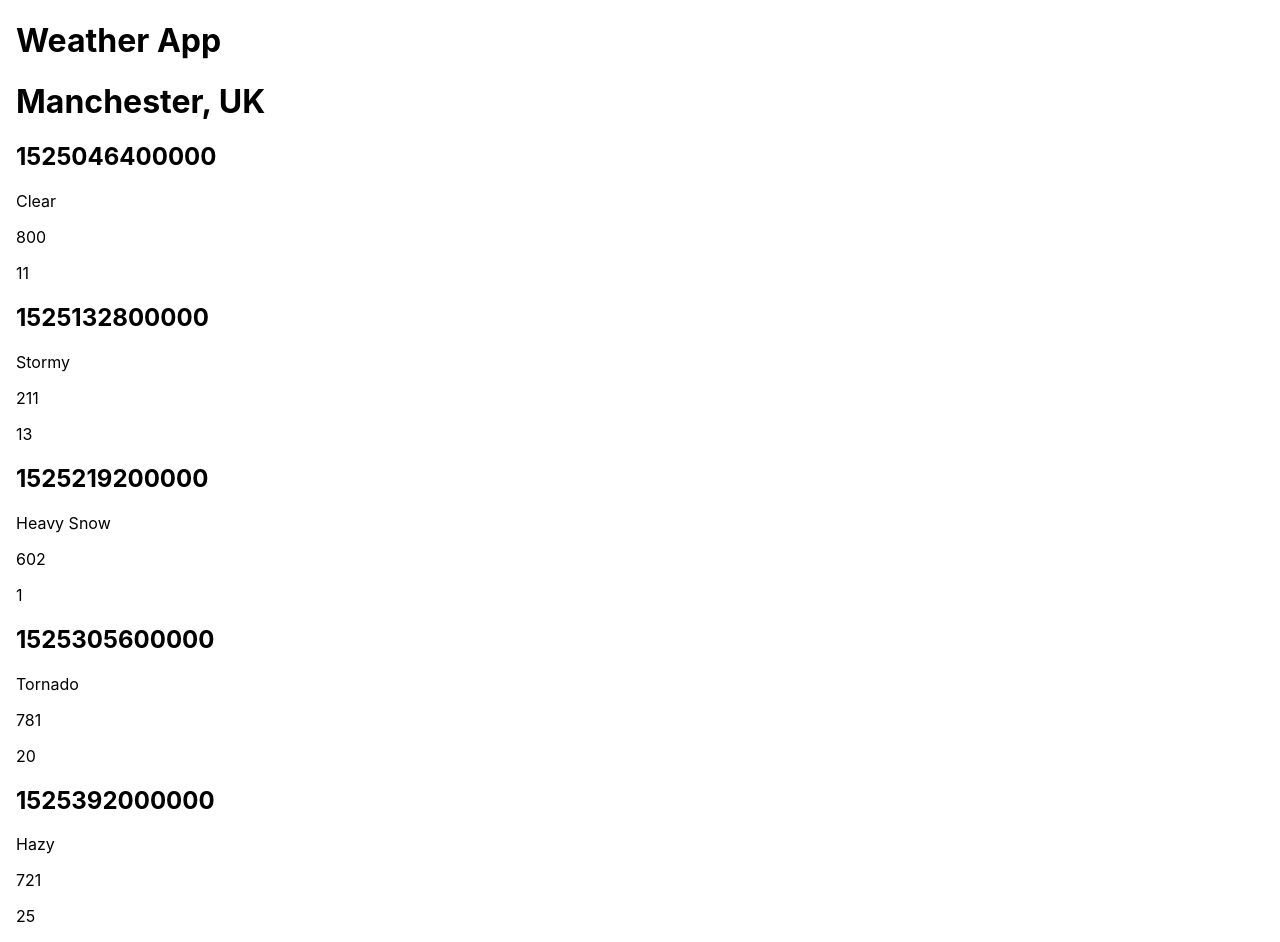
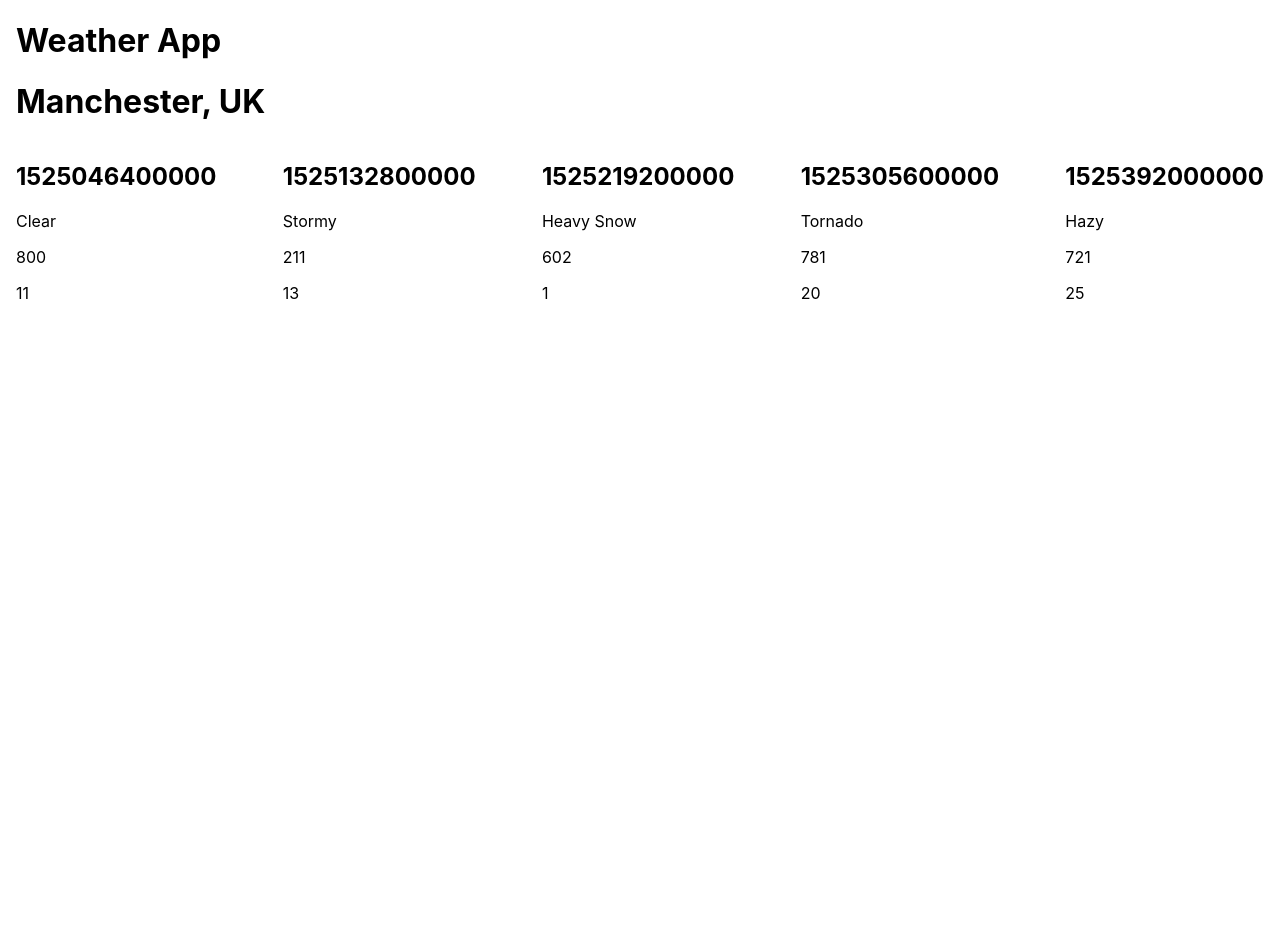
Before and after one commit to mike-shields-dev/weather-app, a React (Create React App) app: page / in a window 1280 px wide. After the commit the page ends 800 px from the top, so only its background shows below. Built offline with nearby package versions, Linux system fonts and the light colour scheme.

Commit message:
style: ForecastSummaries.module.css
- Imports ForecastSummaries.module.css into ForecastSummaries.jsx
- Applies flexbox to ForecastSummaries component
- Updates cached ForecastSummaries snapshot

```diff
--- a/src/components/ForecastSummaries.jsx
+++ b/src/components/ForecastSummaries.jsx
@@ -1,10 +1,14 @@
 import React from "react";
 import PropTypes from "prop-types";
+import styles from "../styles/ForecastSummaries.module.css";
 import ForecastSummary from "./ForecastSummary";
 
 export default function ForecastSummaries({ forecasts }) {
   return (
-    <div className="forecast-summaries" data-testid="forecast-summaries">
+    <div
+      className={styles["forecast-summaries"]}
+      data-testid="forecast-summaries"
+    >
       {forecasts.map((forecast) => {
         const { date, description, icon, temperature } = forecast;
         return (
--- /dev/null
+++ b/src/styles/ForecastSummaries.module.css
@@ -0,0 +1,4 @@
+.forecast-summaries {
+    display: flex;
+    justify-content: space-between;
+}
```
Also changed, not shown: 1 other file (tests, documents, lock files or other folders).
